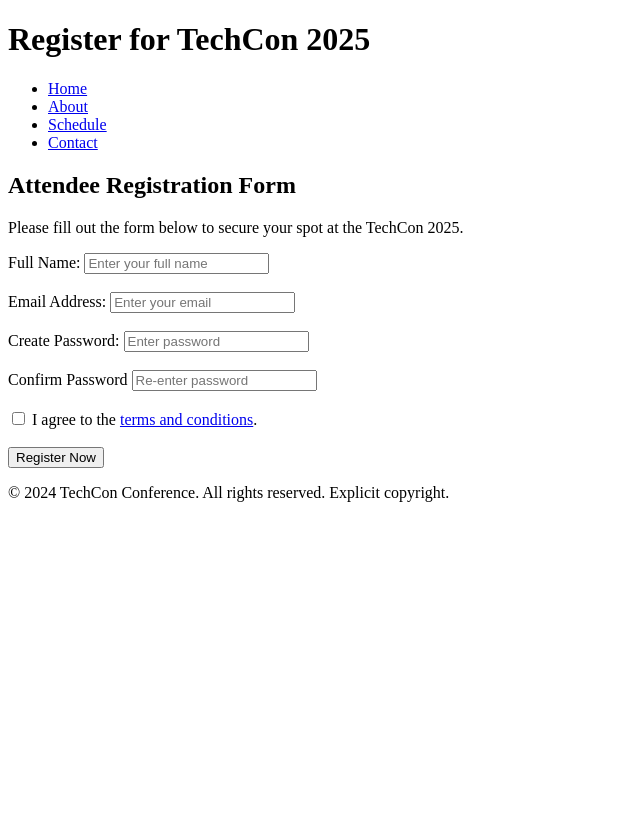
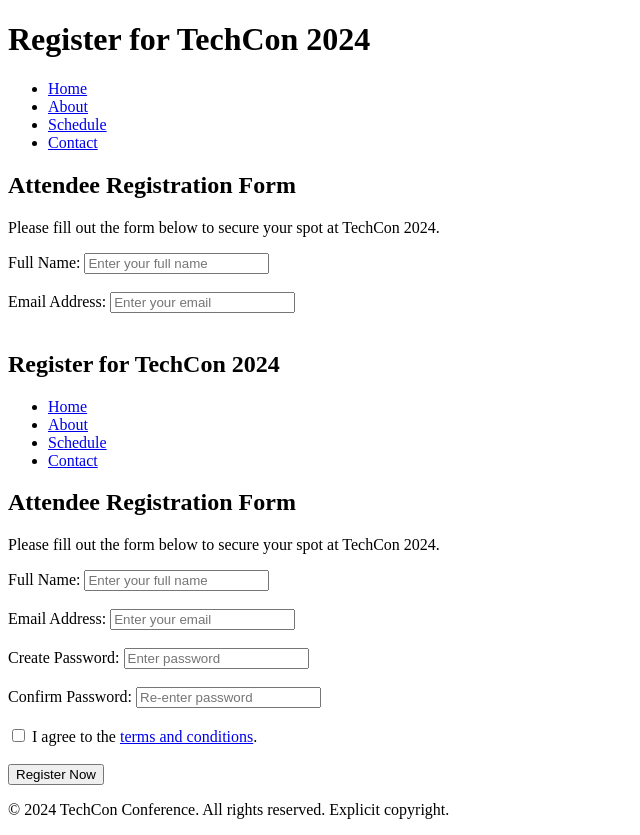
Before and after one commit to debbie-codes/TechCon_HTML, a plain HTML site: page techcon_website/register.html in a window 1280 px wide. Shown: the whole page, without its empty margins (0-640 px from the left). Before the commit the page ends 800 px from the top, so only its background shows below. Drawn offline with Linux system fonts and the light colour scheme.

Commit message:
Register Update

```diff
--- a/techcon_website/register.html
+++ b/techcon_website/register.html
@@ -3,14 +3,14 @@
 <head>
     <meta charset="UTF-8">
     <meta name="viewport" content="width=device-width, initial-scale=1.0">
-    <title>Register for the TechCon 2025</title>
+    <title>Register for TechCon 2024</title>
 </head>
 
 <body>
 
     <!---The Header Section----->
     <header>
-        <h1>Register for TechCon 2025</h1>
+        <h1>Register for TechCon 2024</h1>
 
         <!---The Navigation Menu---->
         <nav>
@@ -27,7 +27,7 @@
     <main>
         <section>
             <h2>Attendee Registration Form</h2>
-            <p>Please fill out the form below to secure your spot at the TechCon 2025.</p>
+            <p>Please fill out the form below to secure your spot at TechCon 2024.</p>
 
             <form action="#" method="post">
 
@@ -41,11 +41,59 @@
                 <!---The Email Field-->
                 <div>
                     <label for="email">Email Address:</label>
-                <input type="text" id="email" name="email" placeholder="Enter your email" required>
+                    <input type="email" id="email" name="email" placeholder="Enter your email" required>
                 </div>
                 <br>
 
-            <!----The Passord Field---->
+                <!----The Password Field---->
+<!DOCTYPE html>
+<html lang="en">
+<head>
+    <meta charset="UTF-8">
+    <meta name="viewport" content="width=device-width, initial-scale=1.0">
+    <title>Register for TechCon 2024</title>
+</head>
+
+<body>
+
+    <!---The Header Section----->
+    <header>
+        <h1>Register for TechCon 2024</h1>
+
+        <!---The Navigation Menu---->
+        <nav>
+            <ul>
+                <li><a href="index.html">Home</a></li>
+                <li><a href="about.html">About</a></li>
+                <li><a href="schedule.html">Schedule</a></li>
+                <li><a href="contact.html">Contact</a></li>
+            </ul>
+        </nav>
+    </header>
+
+    <!---The Main Content Section------>
+    <main>
+        <section>
+            <h2>Attendee Registration Form</h2>
+            <p>Please fill out the form below to secure your spot at TechCon 2024.</p>
+
+            <form action="#" method="post">
+
+                <!---The Full Name Field----->
+                <div>
+                    <label for="fullname">Full Name:</label>
+                    <input type="text" id="fullname" name="fullname" placeholder="Enter your full name" required>
+                </div>
+                <br>
+
+                <!---The Email Field-->
+                <div>
+                    <label for="email">Email Address:</label>
+                    <input type="email" id="email" name="email" placeholder="Enter your email" required>
+                </div>
+                <br>
+
+                <!----The Password Field---->
                 <div>
                     <label for="password">Create Password:</label>
                     <input type="password" id="password" name="password" placeholder="Enter password" required>
@@ -54,7 +102,7 @@
 
                 <!-----Confirmation of the password---->
                 <div>
-                <label for="confirm-password">Confirm Password</label>
+                    <label for="confirm-password">Confirm Password:</label>
                     <input type="password" id="confirm-password" name="confirm-password" placeholder="Re-enter password" required>
                 </div>
                 <br>
```
Lines whose indentation alone changed are shown as unchanged.
